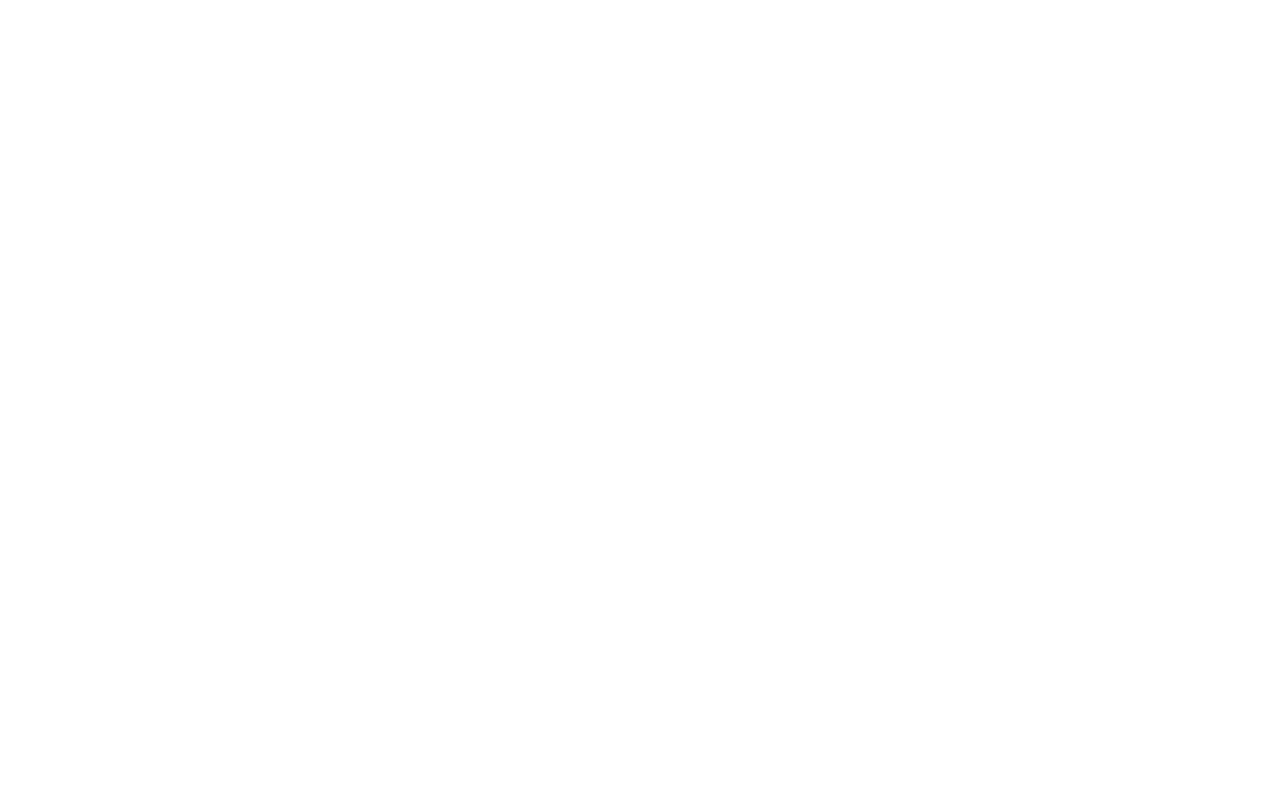
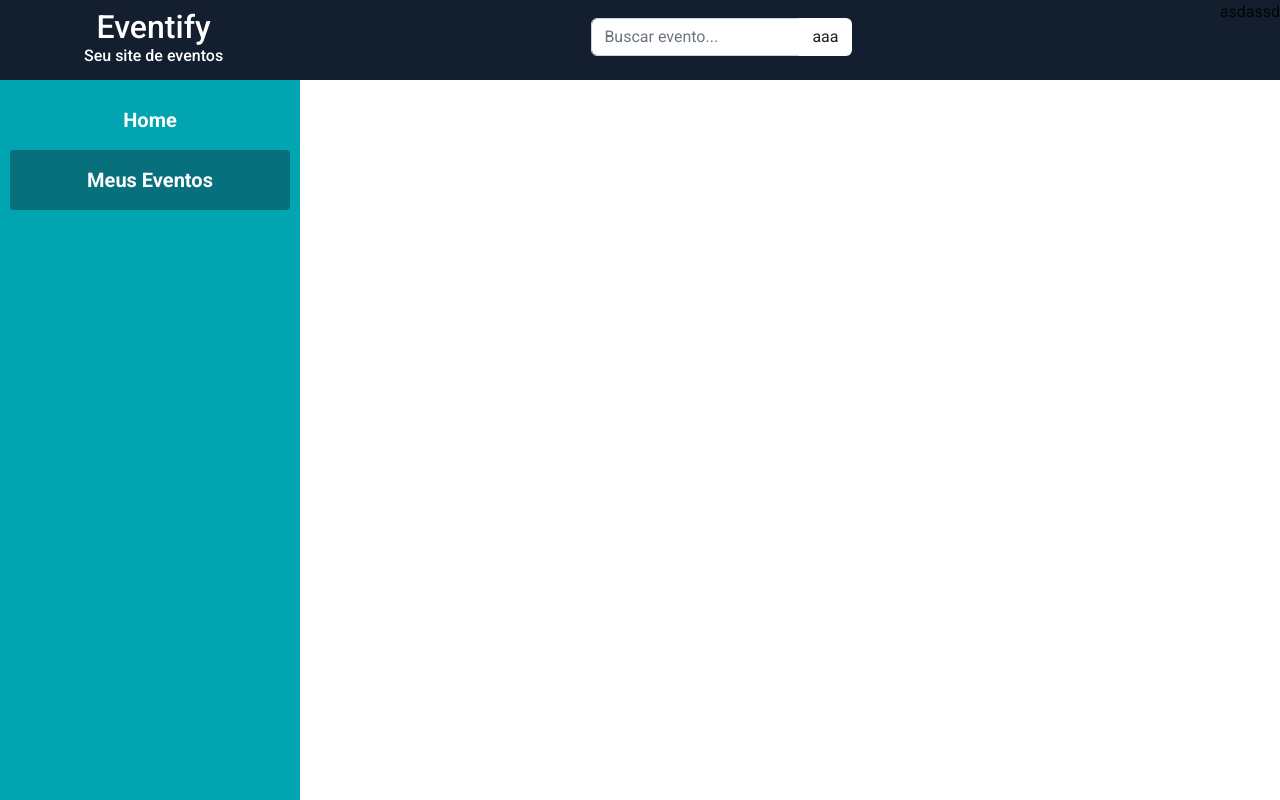
Before and after one commit to BrunoGurris/Faculdade-Eventify, a Vue app: page /events in a window 1280 px wide. Built offline with nearby package versions, Linux system fonts and the light colour scheme.

Commit message:
feat(template): part template

```diff
--- a/src/App.vue
+++ b/src/App.vue
@@ -1,6 +1,6 @@
 <template>
     <v-app>
-      <router-view/>
+        <router-view/>
     </v-app>
 </template>
 
@@ -10,3 +10,20 @@ export default {
 
 };
 </script>
+
+<style>
+body{
+    font-family: Arial, Helvetica, sans-serif;
+}
+
+html {
+  overflow: hidden !important;
+  scrollbar-width: none;
+  -ms-overflow-style: none;
+}
+
+html::-webkit-scrollbar {
+  width: 0;
+  height: 0;
+}
+</style>
--- a/src/components/Template.vue
+++ b/src/components/Template.vue
@@ -1,16 +1,39 @@
 <template>
     <div>
-        <v-app-bar>
-            asdadasd
-        </v-app-bar>
+        <div id="header-template">
+            <div class="d-flex justify-content-between">
+                <div class="text-center mt-2 ms-16 ps-5">
+                    <h2 class="text-white m-0">Eventify</h2>
+                    <h6 class="text-white m-0">Seu site de eventos</h6>
+                </div>
 
-        <v-navigation-drawer app>
-            asdasdasd
-        </v-navigation-drawer>
+                <div class="d-flex align-items-center mt-2">
+                    <div class="input-group">
+                        <input type="text" class="form-control" placeholder="Buscar evento...">
+                        <button class="btn bg-white" type="button">aaa</button>
+                    </div>
+                </div>
 
-        <v-container fluid class="p-0">
-            <router-view></router-view>
-        </v-container>
+                <div>asdassd</div>
+            </div>
+        </div>
+
+        <div class="row">
+            <div class="col-12 d-flex">
+                <div id="menu-template">
+                    <div v-for="(item_menu, n) in items_menu"
+                        :key="n" class="item-menu-template rounded"
+                        :class="item_menu.route == route ? 'active-item-menu-template' : ''"
+                        @click="changeRoute(item_menu.route)"
+                    >
+                        {{ item_menu.label }}
+                    </div>
+                </div>
+                <div id="body-template" class="w-100 h-100">
+                    <router-view></router-view>
+                </div>
+            </div>
+        </div>
     </div>
 </template>
 
@@ -20,8 +43,82 @@ export default {
 
     data() {
         return {
+            route: this.$route.path,
 
+            items_menu: [
+                {
+                    route: '/',
+                    label: 'Home'
+                },
+                {
+                    route: '/events',
+                    label: 'Meus Eventos'
+                },
+
+            ]
+        }
+    },
+
+    methods: {
+        changeRoute(path) {
+            this.$router.push(path)
+        }
+    },
+
+    watch: {
+        '$route' (to) {
+            this.route = to.path
         }
     }
 }
 </script>
+
+<style>
+#header-template{
+    width: 100%;
+    height: 80px;
+
+    position: fixed;
+    background: #131E2F;
+    z-index: 9999;
+}
+
+#menu-template{
+    width: 300px;
+    height: calc(100vh - 80px);
+
+    margin-top: 80px;
+    padding: 10px;
+
+    position: fixed;
+    background: #01A5B1;
+    z-index: 9999;
+
+}
+
+#body-template{
+    margin-top: 80px;
+}
+
+.item-menu-template {
+    width: 280px;
+    height: 60px;
+
+    font-size: 20px;
+    font-weight: bold;
+    color: white;
+
+    text-align: center;
+    line-height: 60px;
+}
+
+.item-menu-template:hover{
+    cursor: pointer;
+    background: #086F7D;
+    transition: 0.5s;
+}
+
+.active-item-menu-template {
+    background: #086F7D;
+}
+</style>
--- a/src/router/index.js
+++ b/src/router/index.js
@@ -1,8 +1,10 @@
 import Vue from 'vue'
 import VueRouter from 'vue-router'
+import Template from '../components/Template'
+
 import RegisterUser from '../views/RegisterUser'
 import Login from '../views/Login'
-import Template from '../components/Template'
+import Home from '../views/Home'
 
 Vue.use(VueRouter)
 
@@ -13,8 +15,13 @@ const routes = [
         children: [
             {
                 path: '',
-                name: 'Login',
-                component: Login
+                name: 'Home',
+                component: Home
+            },
+            {
+                path: 'events',
+                name: 'Home',
+                component: Home
             },
             // {
             //     path: 'dashboard',
--- a/src/views/Home.vue
+++ b/src/views/Home.vue
@@ -1,18 +1,20 @@
 <template>
-  <div class="home">
-    <img alt="Vue logo" src="../assets/logo.png">
-    <HelloWorld msg="Welcome to Your Vue.js App"/>
-  </div>
+    <div>
+        asdasd
+    </div>
 </template>
 
 <script>
-// @ is an alias to /src
-import HelloWorld from '@/components/HelloWorld.vue'
+export default {
+    name: 'Home',
 
-export default {
-  name: 'Home',
-  components: {
-    HelloWorld
-  }
+    data() {
+        return {
+
+        }
+    },
+
+    components: {
+    }
 }
 </script>
```
Also changed, not shown: src/main.js (+4 -4 lines).
